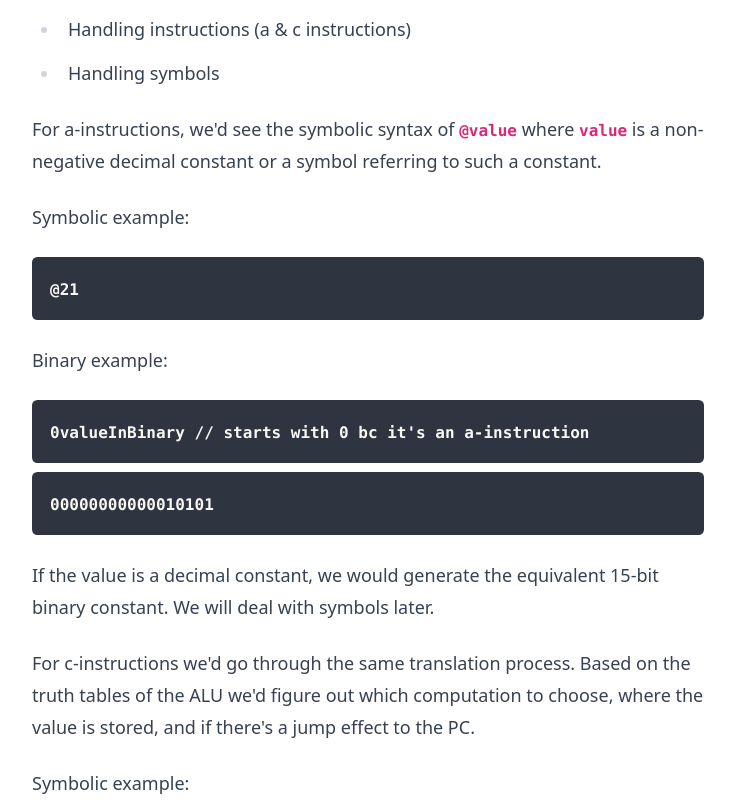
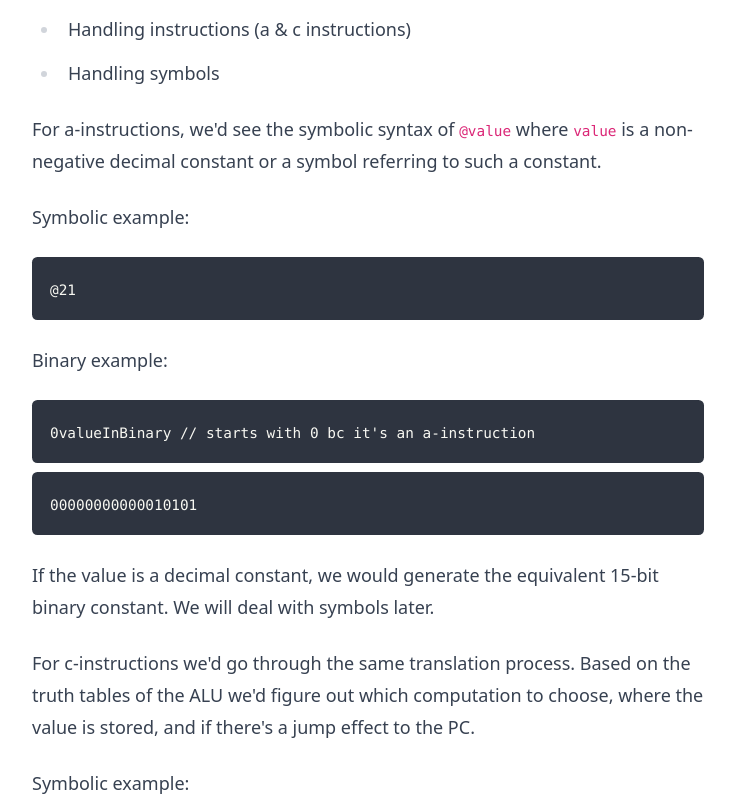
Before and after one commit to maxdemaio/max-nextjs, a Next.js app: page /posts/assemblers in a window 1280 px wide. Shown: the part 2320-3120 px from the top of the page, without its empty margins (272-1007 px from the left). Built offline with nearby package versions, Linux system fonts and the light colour scheme.

Commit message:
update code stylings

```diff
--- a/styles/global.css
+++ b/styles/global.css
@@ -113,6 +113,7 @@ html {
   min-height: 100vh;
 }
 
+/* Code stylings */
 pre::-webkit-scrollbar {
   display: none;
 }
@@ -121,3 +122,8 @@ pre {
   -ms-overflow-style: none; /* IE and Edge */
   scrollbar-width: none; /* Firefox */
 }
+
+.prose :where(code):not(:where([class~='not-prose'] *)) {
+  font-size: 0.8em;
+  font-weight: 400;
+}
```
